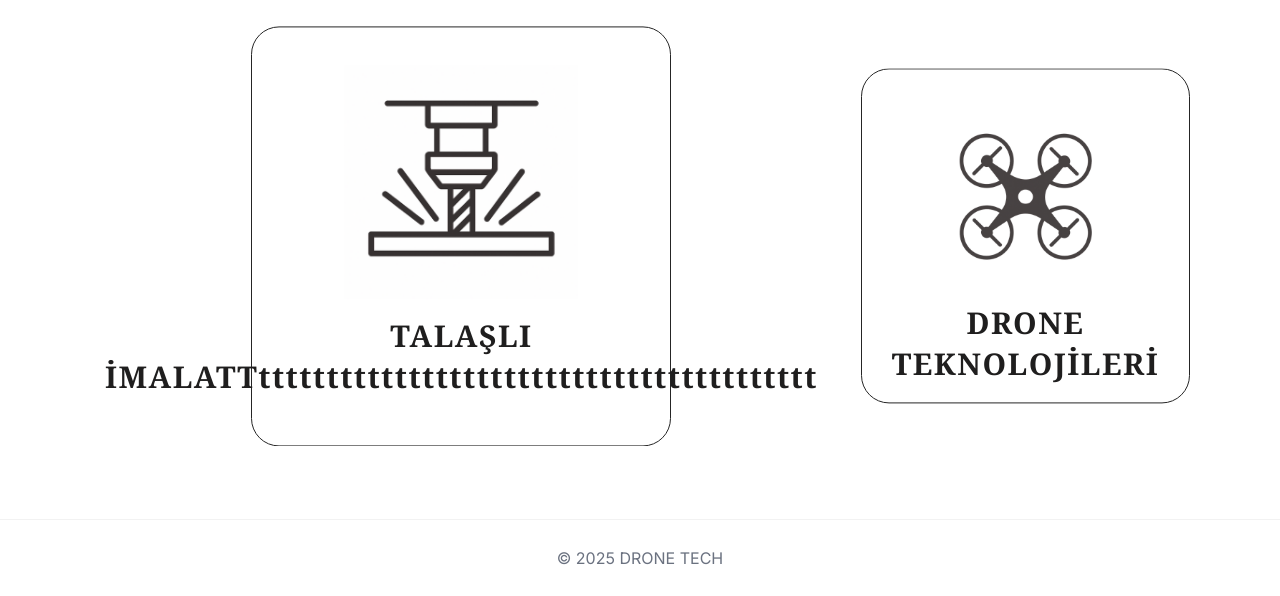
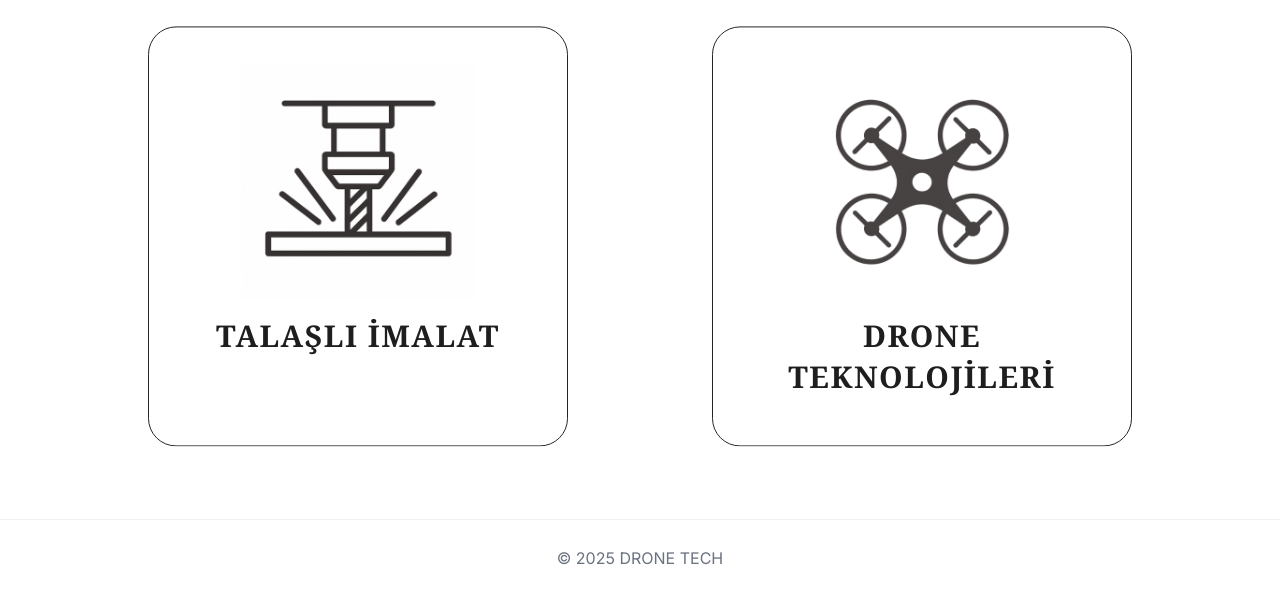
Before and after one commit to dtech-rtrkmen/dtwebsite, a website: page public/index.html in a window 1280 px wide. Shown: the part 204-800 px from the top of the page. Drawn offline with Linux system fonts and the light colour scheme.

Commit message:
geri dönüş

```diff
--- a/public/index.html
+++ b/public/index.html
@@ -26,7 +26,7 @@
         <div class="tile-icon" aria-hidden="true">
           <img src="assets/talasli.png" alt="Talaşlı imalat" class="icon-img">
         </div>
-        <div class="tile-title">TALAŞLI İMALATTttttttttttttttttttttttttttttttttttttttttt</div>
+        <div class="tile-title">TALAŞLI İMALAT</div>
       </a>
 
       <a class="tile" href="drone-teknolojileri.html">
```
